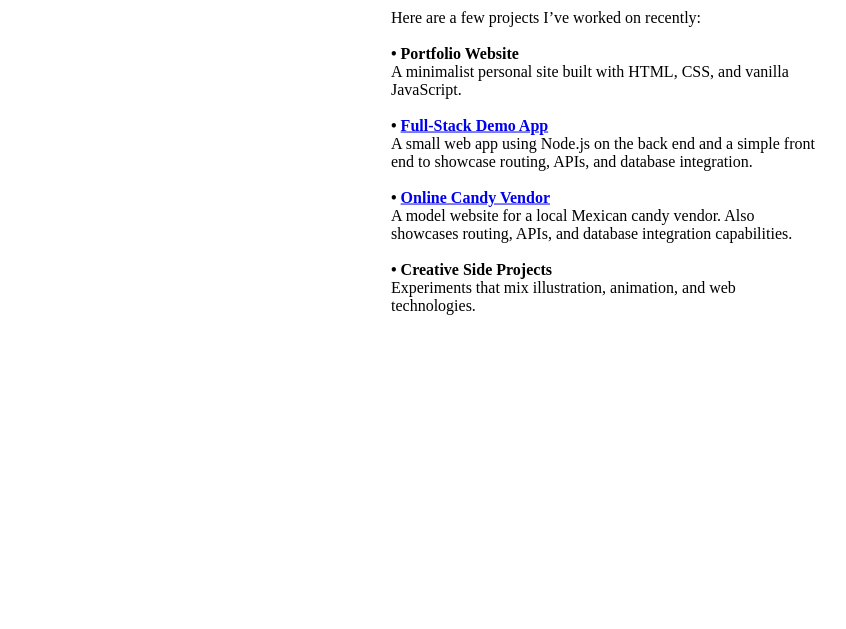
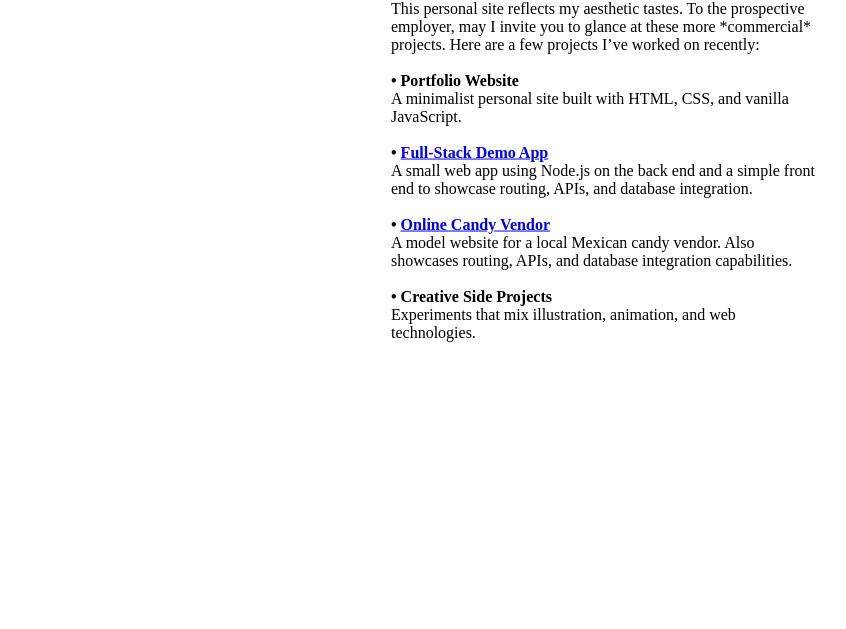
Before and after one commit to lfsuarez619/luissuarez.github.io, a plain HTML site: page projects.html in a window 1280 px wide. Shown: the part 171-800 px from the top of the page, without its empty margins (249-1095 px from the left). Drawn offline with Linux system fonts and the light colour scheme.

Commit message:
Update projects.html

```diff
--- a/projects.html
+++ b/projects.html
@@ -19,6 +19,8 @@
 <main id="app">
     <h1 class="title">Projects</h1>
     <p>
+        This personal site reflects my aesthetic tastes. To the prospective employer, may I invite you
+        to glance at these more *commercial* projects.
         Here are a few projects I’ve worked on recently:
         <br><br>
         <strong>• Portfolio Website</strong><br>
```
